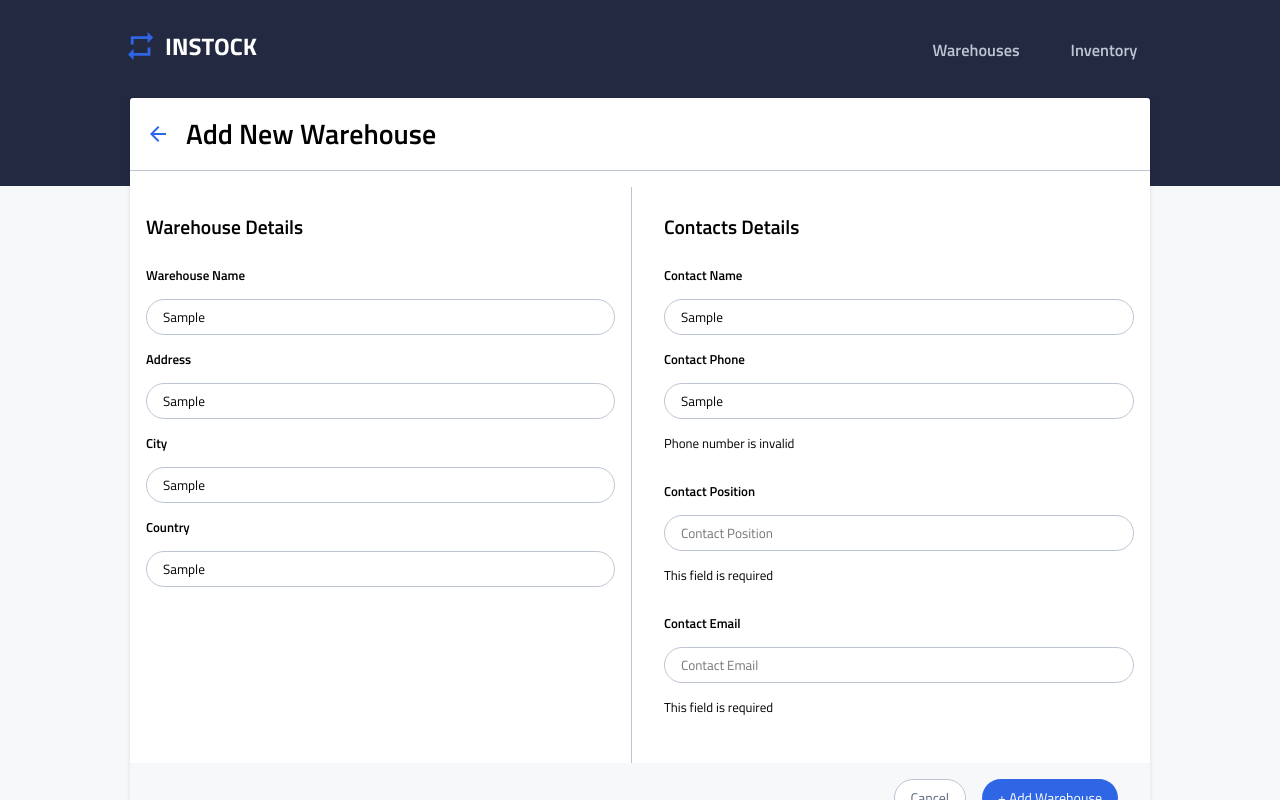
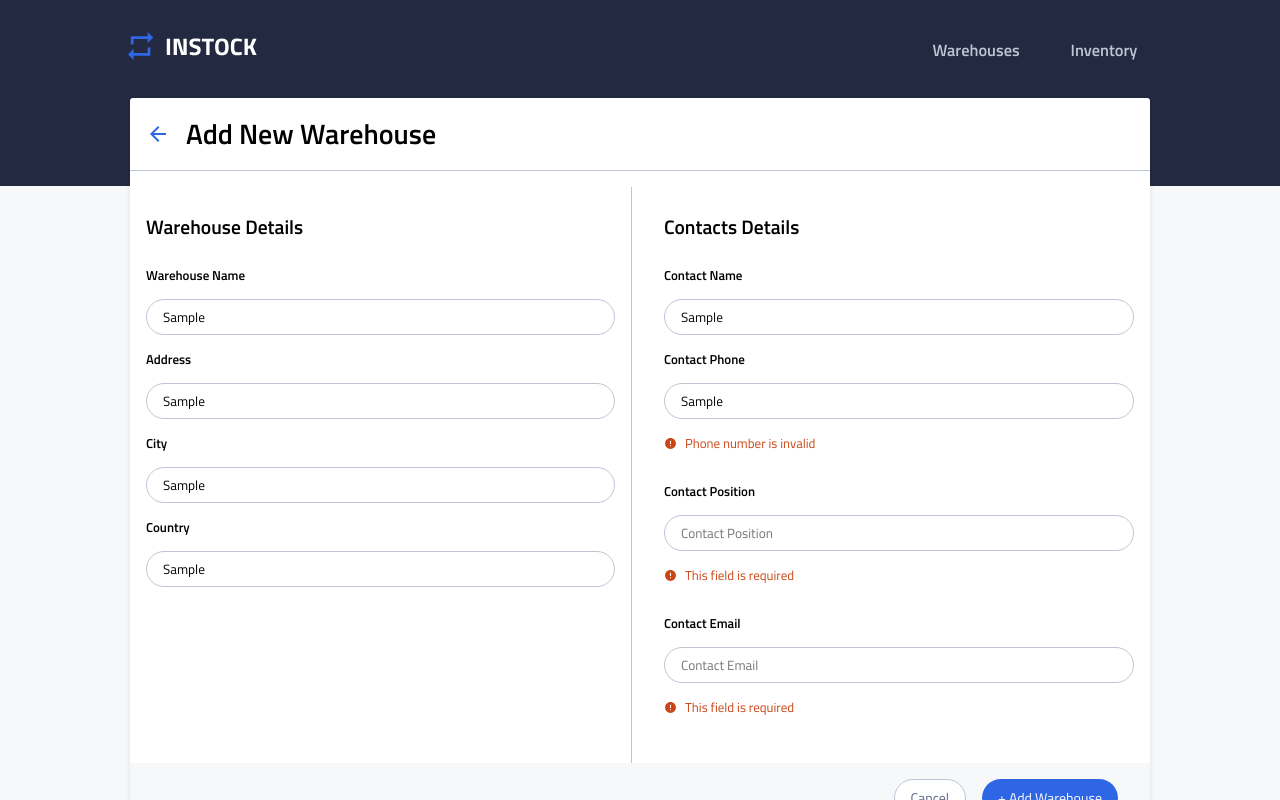
Before and after one commit to reymaa19/InStock-client, a React (Vite) app: page /warehouse/add in a window 1280 px wide. Both pictures are taken after typing "Sample", "Sample", "Sample", "Sample", "Sample", "Sample" into the empty fields and a click on the button "+ Add Warehouse". Shown: the top 800 px of the page. Built offline with nearby package versions, Linux system fonts and the light colour scheme; no server answers; the HTML template or start-up script is replaced by a standard one.

Commit message:
Update the empty fields warning icon and text with color red

```diff
--- a/src/components/AddNewWarehouse/AddNewWarehouse.jsx
+++ b/src/components/AddNewWarehouse/AddNewWarehouse.jsx
@@ -1,6 +1,7 @@
 import React, { useState, useEffect } from "react";
 import "./AddNewWarehouse.scss";
 import arrowBackIcon from "../../assets/images/icons/navigation/arrow_back-24px.svg";
+import errorIcon from "../../assets/images/icons/notification/error-24px.svg";
 import validator from "validator";
 import { useNavigate } from "react-router-dom";
 import { handleNav } from "../../utils/utils";
@@ -22,7 +23,6 @@ const AddNewWarehouse = () => {
   });
 
   const [errors, setErrors] = useState({});
-
   // Reset form data on mount
   useEffect(() => {
     setFormData({
@@ -36,7 +36,6 @@ const AddNewWarehouse = () => {
       contact_email: "",
     });
   }, []);
-
   // Handle input changes
   const handleChange = (e) => {
     const { name, value } = e.target;
@@ -44,17 +43,14 @@ const AddNewWarehouse = () => {
     setErrors({ ...errors, [name]: "" });
   };
 
-  // Validate form data
   const validateForm = () => {
     const newErrors = {};
-
-    // Required fields validation
+    // Required Field Warning flag
     Object.keys(formData).forEach((key) => {
       if (!formData[key]) {
         newErrors[key] = "This field is required";
       }
     });
-
     // Validate phone number
     if (
       formData.contact_phone &&
@@ -62,7 +58,6 @@ const AddNewWarehouse = () => {
     ) {
       newErrors.contact_phone = "Phone number is invalid";
     }
-
     // Validate email
     if (formData.contact_email && !validator.isEmail(formData.contact_email)) {
       newErrors.contact_email = "Email is invalid";
@@ -71,23 +66,16 @@ const AddNewWarehouse = () => {
     setErrors(newErrors);
     return Object.keys(newErrors).length === 0;
   };
-
   // Handle form submission
   const handleSubmit = async (e) => {
     e.preventDefault();
 
     if (validateForm()) {
       try {
-        console.log('Form data before submission:', formData);
-
         const response = await addWarehouse(formData);
-        // If the response has an error, handle it
         if (response.error) {
           setErrors(response.error.errors || {});
         } else {
-          console.log("Warehouse added successfully:", response);
-
-          // Reset form data
           setFormData({
             warehouse_name: "",
             address: "",
@@ -102,12 +90,12 @@ const AddNewWarehouse = () => {
           navigate("/warehouse");
         }
       } catch (error) {
-        console.error("Error submitting form:", error);
-        setErrors({ general: 'An unexpected error occurred. Please try again.' });
+        setErrors({
+          general: "An unexpected error occurred. Please try again.",
+        });
       }
     }
   };
-
 
   return (
     <main className="main">
@@ -127,7 +115,10 @@ const AddNewWarehouse = () => {
             <div className="details__address">
               <h2 className="details__address-name">Warehouse Details</h2>
 
-              <label htmlFor="warehouse_name" className="details__address-label">
+              <label
+                htmlFor="warehouse_name"
+                className="details__address-label"
+              >
                 Warehouse Name
               </label>
               <input
@@ -139,7 +130,12 @@ const AddNewWarehouse = () => {
                 value={formData.warehouse_name}
                 onChange={handleChange}
               />
-              {errors.warehouse_name && <span className="error">{errors.warehouse_name}</span>}
+              {errors.warehouse_name && (
+                <span className="details__error">
+                  <img src={errorIcon} alt="Warning Icon" className="details__error-icon" />
+                  {errors.warehouse_name}
+                </span>
+              )}
 
               <label htmlFor="address" className="details__address-label">
                 Address
@@ -153,7 +149,12 @@ const AddNewWarehouse = () => {
                 value={formData.address}
                 onChange={handleChange}
               />
-              {errors.address && <span className="error">{errors.address}</span>}
+              {errors.address && (
+                <span className="details__error">
+                  <img src={errorIcon} alt="Warning Icon" className="details__error-icon" />
+                  {errors.address}
+                </span>
+              )}
 
               <label htmlFor="city" className="details__address-label">
                 City
@@ -167,7 +168,12 @@ const AddNewWarehouse = () => {
                 value={formData.city}
                 onChange={handleChange}
               />
-              {errors.city && <span className="error">{errors.city}</span>}
+              {errors.city && (
+                <span className="details__error">
+                  <img src={errorIcon} alt="Warning Icon" className="details__error-icon" />
+                  {errors.city}
+                </span>
+              )}
 
               <label htmlFor="country" className="details__address-label">
                 Country
@@ -181,7 +187,12 @@ const AddNewWarehouse = () => {
                 value={formData.country}
                 onChange={handleChange}
               />
-              {errors.country && <span className="error">{errors.country}</span>}
+              {errors.country && (
+                <span className="details__error">
+                  <img src={errorIcon} alt="Warning Icon" className="details__error-icon" />
+                  {errors.country}
+                </span>
+              )}
             </div>
             <div className="details__contacts">
               <h2 className="details__contacts-title">Contacts Details</h2>
@@ -198,9 +209,17 @@ const AddNewWarehouse = () => {
                 value={formData.contact_name}
                 onChange={handleChange}
               />
-              {errors.contact_name && <span className="error">{errors.contact_name}</span>}
+              {errors.contact_name && (
+                <span className="details__error">
+                  <img src={errorIcon} alt="Warning Icon" className="details__error-icon" />
+                  {errors.contact_name}
+                </span>
+              )}
 
-              <label htmlFor="contact_phone" className="details__contacts-label">
+              <label
+                htmlFor="contact_phone"
+                className="details__contacts-label"
+              >
                 Contact Phone
               </label>
               <input
@@ -212,9 +231,17 @@ const AddNewWarehouse = () => {
                 value={formData.contact_phone}
                 onChange={handleChange}
               />
-              {errors.contact_phone && <span className="error">{errors.contact_phone}</span>}
+              {errors.contact_phone && (
+                <span className="details__error">
+                  <img src={errorIcon} alt="Warning Icon" className="details__error-icon" />
+                  {errors.contact_phone}
+                </span>
+              )}
 
-              <label htmlFor="contact_position" className="details__contacts-label">
+              <label
+                htmlFor="contact_position"
+                className="details__contacts-label"
+              >
                 Contact Position
               </label>
               <input
@@ -226,9 +253,17 @@ const AddNewWarehouse = () => {
                 value={formData.contact_position}
                 onChange={handleChange}
               />
-              {errors.contact_position && <span className="error">{errors.contact_position}</span>}
+              {errors.contact_position && (
+                <span className="details__error">
+                  <img src={errorIcon} alt="Warning Icon" className="details__error-icon" />
+                  {errors.contact_position}
+                </span>
+              )}
 
-              <label htmlFor="contact_email" className="details__contacts-label">
+              <label
+                htmlFor="contact_email"
+                className="details__contacts-label"
+              >
                 Contact Email
               </label>
               <input
@@ -240,7 +275,12 @@ const AddNewWarehouse = () => {
                 value={formData.contact_email}
                 onChange={handleChange}
               />
-              {errors.contact_email && <span className="error">{errors.contact_email}</span>}
+              {errors.contact_email && (
+                <span className="details__error">
+                  <img src={errorIcon} alt="Warning Icon" className="details__error-icon" />
+                  {errors.contact_email}
+                </span>
+              )}
             </div>
           </div>
 
@@ -253,7 +293,10 @@ const AddNewWarehouse = () => {
               Cancel
             </button>
 
-            <button type="submit" className="details__button details__button-save">
+            <button
+              type="submit"
+              className="details__button details__button-save"
+            >
               + Add Warehouse
             </button>
           </div>
--- a/src/components/AddNewWarehouse/AddNewWarehouse.scss
+++ b/src/components/AddNewWarehouse/AddNewWarehouse.scss
@@ -41,6 +41,17 @@
         width: 100%;
       }
     }
+    &__error {
+      color:$Red;
+      display: flex;
+      align-items: center;
+
+      &-icon{
+        width: $m-p2-text-size;
+        height:$m-p2-text-size;
+        margin-right: 0.5rem;
+      }
+    }
 
     &__address {
       display: flex;
@@ -50,6 +61,9 @@
       font-size: $m-p2-text-size;
       padding: 1rem;
       padding-bottom: 2rem;
+      &.error{
+        border-color: #d22d2d;
+      }
       @include tablet {
         width: 50%;
         border-bottom: none;
@@ -114,6 +128,7 @@
       }
     }
 
+
     &__button-container {
       @include flex-container;
       gap: 1rem;
--- a/src/styles/partials/_mixins.scss
+++ b/src/styles/partials/_mixins.scss
@@ -33,7 +33,7 @@
   width: 100%;
   font-size: 0.8125rem;
   line-height: 1.25rem;
-  color: white;
+  color: $White;
   background-color: $Instock-Indigo;
   border-radius: 1.25rem;
 
```
